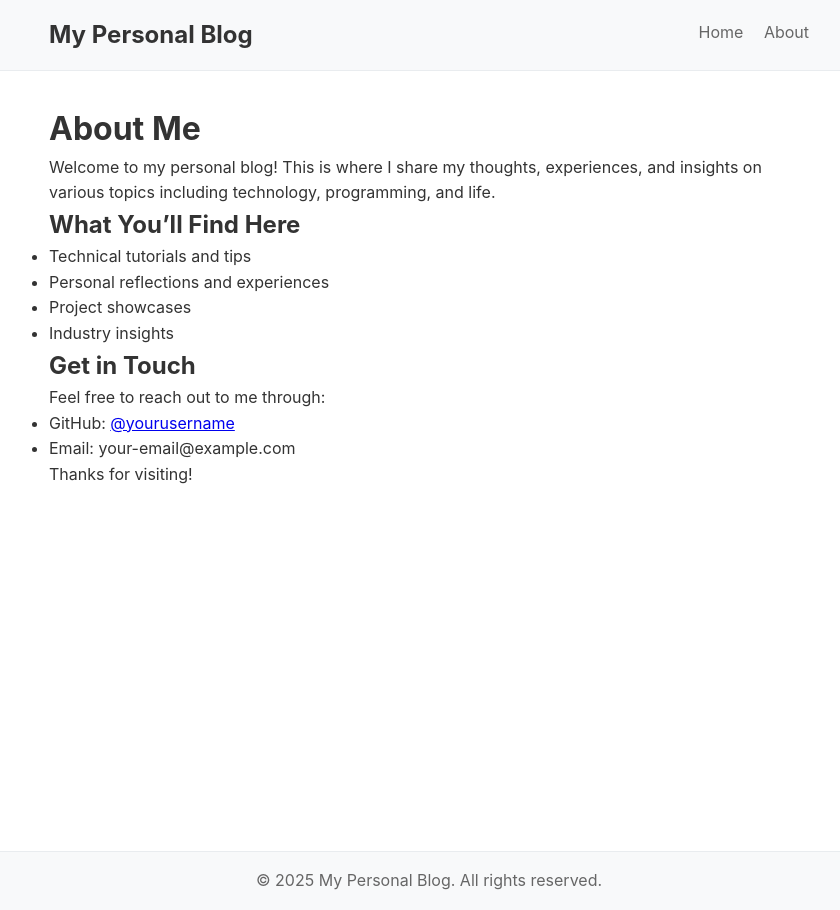
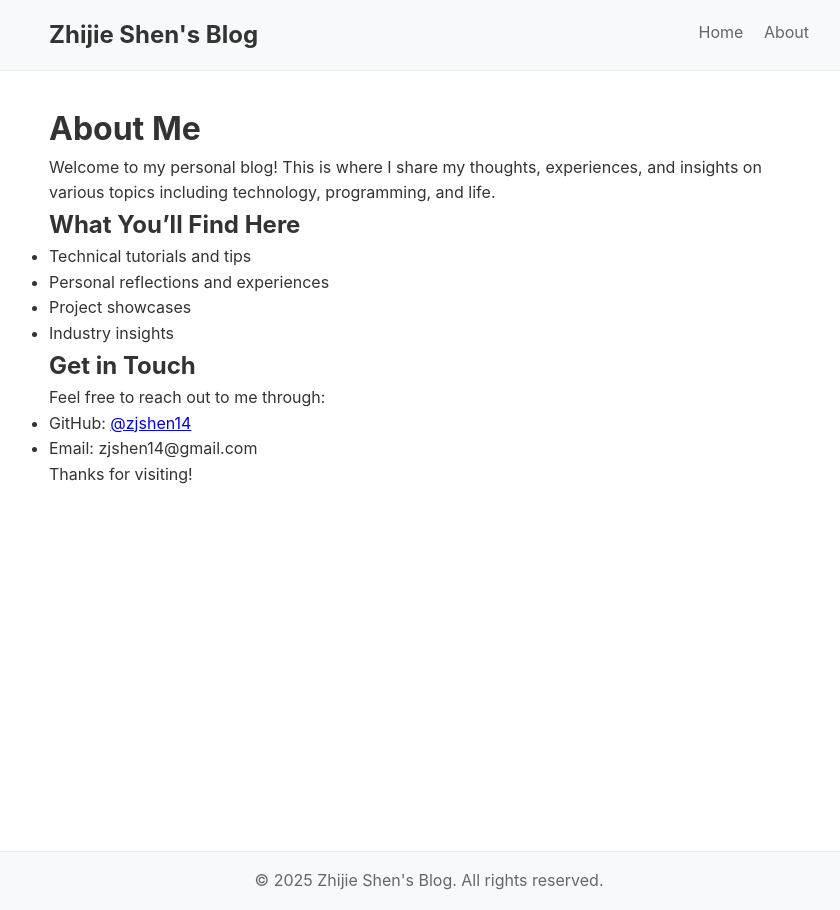
Before and after one commit to zjshen14/zjshen14.github.io, a Jekyll site: the page built from about.md, in a window 1280 px wide. Shown: the whole page, without its empty margins (211-1051 px from the left). Built offline with Jekyll 4.4.1, drawn with Linux system fonts in a browser that asks for light colours.

Commit message:
Update configuration with personal details and correct GitHub Pages URL

```diff
--- a/_config.yml
+++ b/_config.yml
@@ -1,12 +1,12 @@
 # Site settings
-title: My Personal Blog
-email: your-email@example.com
+title: Zhijie Shen's Blog
+email: zjshen14@gmail.com
 description: >-
   A personal blog built with Jekyll and hosted on GitHub Pages.
-  Share thoughts, tutorials, and experiences.
+  Share thoughts, tutorials, and experiences in technology and programming.
 
 baseurl: "" # the subpath of your site, e.g. /blog
-url: "https://yourusername.github.io" # the base hostname & protocol for your site
+url: "https://zjshen14.github.io" # the base hostname & protocol for your site
 
 # Build settings
 markdown: kramdown
@@ -20,8 +20,7 @@ plugins:
   - jekyll-seo-tag
 
 # Social links
-github_username: yourusername
-twitter_username: yourtwitter
+github_username: zjshen14
 
 # Pagination
 paginate: 5
--- a/about.md
+++ b/about.md
@@ -19,7 +19,7 @@ Welcome to my personal blog! This is where I share my thoughts, experiences, and
 
 Feel free to reach out to me through:
 
-- GitHub: [@yourusername](https://github.com/yourusername)
-- Email: your-email@example.com
+- GitHub: [@zjshen14](https://github.com/zjshen14)
+- Email: zjshen14@gmail.com
 
 Thanks for visiting!
```
